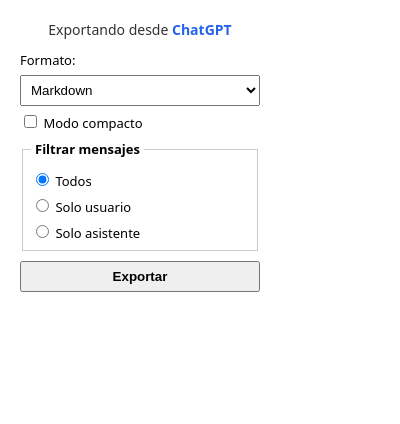
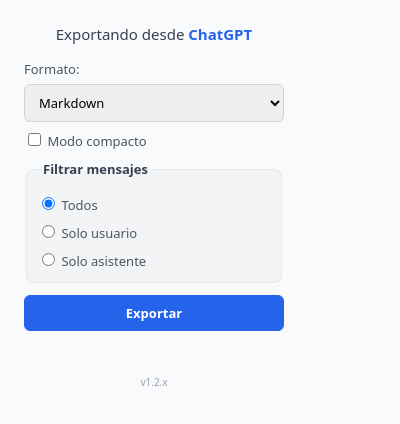
Before and after one commit to GuillermoCochrane/chat-exporter, a browser extension: page src/interfaces/extension/popup.html in a window 400 px wide. Drawn offline with Linux system fonts and the light colour scheme.

Commit message:
feat(extension): actualizar estilos del popup a diseño profesional

```diff
--- a/src/interfaces/extension/popup.css
+++ b/src/interfaces/extension/popup.css
@@ -1,62 +1,85 @@
 body {
-  width: 240px;
-  padding: 12px;
-  font-family: system-ui, sans-serif;
+  width: 260px;
+  padding: 16px;
+  font-family: system-ui, -apple-system, sans-serif;
   font-size: 13px;
+  background-color: #f9fafb;
+  color: #1f2937;
 }
 
 h2 {
-  margin: 0 0 12px 0;
-  font-size: 14px;
+  margin: 0 0 16px 0;
+  font-size: 15px;
   font-weight: 500;
   text-align: center;
-  color: #333;
+  color: #374151;
 
-  /* Resalta el nombre del modelo en el encabezado */
   strong {
-    color: var(--accent-color, #2563eb);
+    color: #2563eb;
     font-weight: 700;
   }
 }
 
 label {
   display: block;
-  margin: 6px 0 2px;
+  margin: 8px 0 4px;
+  font-weight: 500;
+  color: #4b5563;
 }
 
 select, button {
   width: 100%;
-  padding: 6px;
-  margin-top: 4px;
+  padding: 8px 10px;
+  margin-top: 2px;
   box-sizing: border-box;
+  border: 1px solid #d1d5db;
+  border-radius: 6px;
+  font-family: inherit;
+  font-size: 13px;
+  transition: border-color 0.2s, box-shadow 0.2s;
+}
+
+select:focus, button:focus-visible {
+  outline: none;
+  border-color: #2563eb;
+  box-shadow: 0 0 0 2px rgba(37, 99, 235, 0.15);
 }
 
 button {
   cursor: pointer;
-  font-weight: bold;
-  margin-top: 10px;
+  font-weight: 600;
+  margin-top: 12px;
+  background-color: #2563eb;
+  color: white;
+  border-color: #2563eb;
+  transition: background-color 0.2s, opacity 0.2s;
 
-  /* Deshabilita visualmente el botón al procesar */
+  &:hover:not(:disabled) {
+    background-color: #1d4ed8;
+  }
+
   &:disabled {
-    opacity: 0.6;
+    opacity: 0.5;
     cursor: not-allowed;
   }
 }
 
 fieldset {
-  margin-top: 8px;
-  border: 1px solid #ccc;
-  padding: 6px 8px;
+  margin-top: 10px;
+  border: 1px solid #e5e7eb;
+  border-radius: 8px;
+  padding: 8px 10px;
+  background-color: #f3f4f6;
 }
 
 legend {
-  font-weight: bold;
-  padding: 0 4px;
+  font-weight: 600;
+  padding: 0 6px;
+  color: #374151;
 }
 
-/* Contenedor principal del estado (spinner + texto) */
 footer#status {
-  margin-top: 10px;
+  margin-top: 12px;
   display: flex;
   align-items: center;
   justify-content: center;
@@ -65,21 +88,31 @@
 
   strong#statusText {
     font-size: 11px;
-    color: #555;
+    color: #6b7280;
   }
-
 
   output.spinner {
     display: none;
     width: 14px;
     height: 14px;
-    border: 2px solid #ccc;
-    border-top: 2px solid var(--accent-color, #2563eb);
+    border: 2px solid #d1d5db;
+    border-top: 2px solid #2563eb;
     border-radius: 50%;
     animation: spin 0.8s linear infinite;
   }
 }
 
+.version {
+  margin-top: 12px;
+  font-size: 10px;
+  color: #9ca3af;
+  text-align: center;
+}
+
 @keyframes spin {
   to { transform: rotate(360deg); }
 }
+
+#mdOptions.hidden {
+  display: none;
+}
--- a/src/interfaces/extension/popup.html
+++ b/src/interfaces/extension/popup.html
@@ -38,5 +38,7 @@
     <output class="spinner"></output>
     <strong id="statusText"></strong>
   </footer>
+
+  <aside class="version">v1.2.x</aside>
 </body>
 </html>
```
